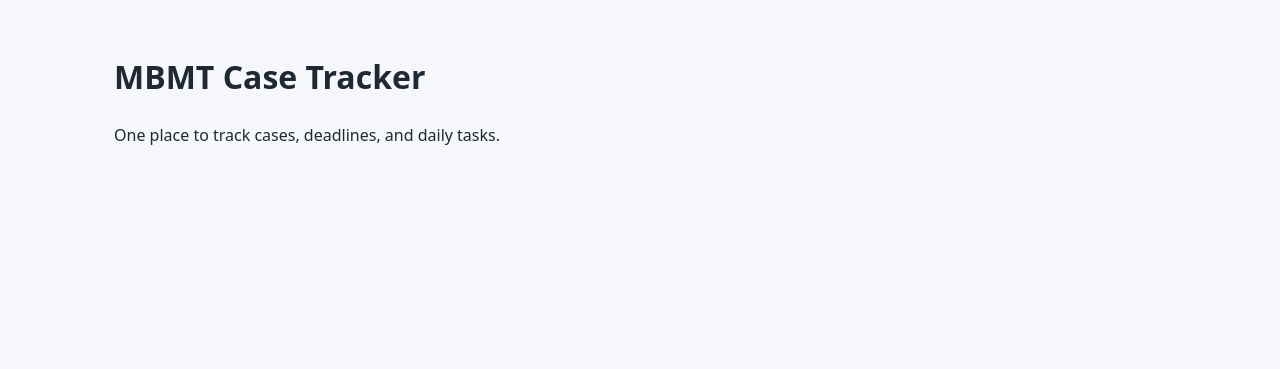
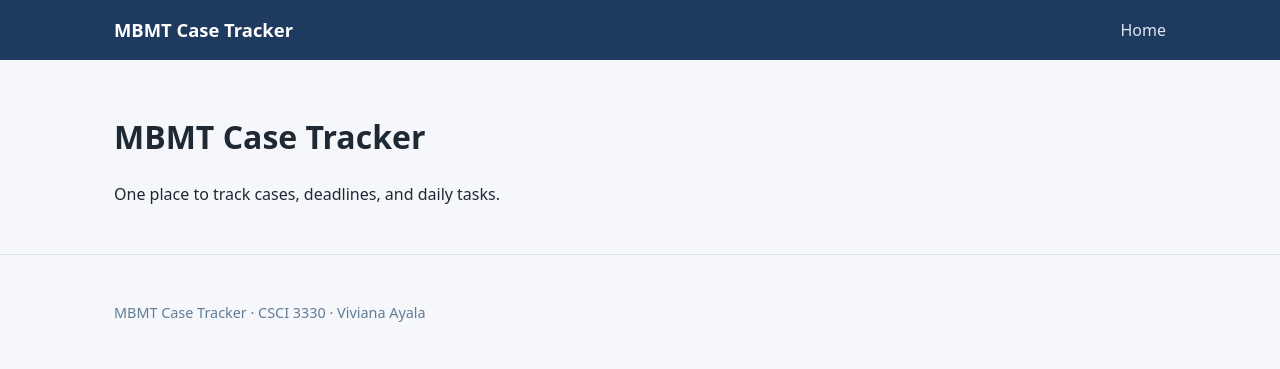
Before and after one commit to Vayala13/VA-3330-Final-Proj-App, a Node server app: page / in a window 1280 px wide. Shown: the top 369 px of the page. Run offline with Node 20, Linux system fonts and the light colour scheme.

Commit message:
Add header, nav, footer partials and 404/error handling middleware

```diff
--- a/public/css/styles.css
+++ b/public/css/styles.css
@@ -15,3 +15,50 @@ body {
   margin: 0 auto;
   padding: 2rem 1.5rem;
 }
+
+.site-header {
+  background: #1f3a5f;
+  color: #fff;
+}
+
+.header-inner {
+  display: flex;
+  align-items: center;
+  justify-content: space-between;
+  padding-top: 1rem;
+  padding-bottom: 1rem;
+}
+
+.brand {
+  color: #fff;
+  font-weight: 700;
+  font-size: 1.15rem;
+  text-decoration: none;
+}
+
+.site-nav a {
+  color: #dbe7f5;
+  text-decoration: none;
+  margin-left: 1.25rem;
+}
+
+.site-nav a:hover {
+  color: #fff;
+  text-decoration: underline;
+}
+
+.site-footer {
+  border-top: 1px solid #d9e2ec;
+  color: #627d98;
+  font-size: 0.9rem;
+}
+
+.error-page {
+  text-align: center;
+  padding: 3rem 0;
+}
+
+.error-page h1 {
+  font-size: 3rem;
+  margin-bottom: 0.25rem;
+}
--- a/server.js
+++ b/server.js
@@ -1,6 +1,7 @@
 import express from "express";
 import path from "node:path";
 import homeRouter from "./routes/home.js";
+import { notFound, errorHandler } from "./middleware/errorHandler.js";
 
 const app = express();
 const port = process.env.PORT || 3000;
@@ -11,6 +12,9 @@ app.use(express.static(path.join(import.meta.dirname, "public")));
 
 app.use("/", homeRouter);
 
+app.use(notFound);
+app.use(errorHandler);
+
 app.listen(port, () => {
   console.log(`Server running on port ${port}`);
 });
--- a/views/home.ejs
+++ b/views/home.ejs
@@ -1,15 +1,6 @@
-<!DOCTYPE html>
-<html lang="en">
-<head>
-  <meta charset="UTF-8">
-  <meta name="viewport" content="width=device-width, initial-scale=1.0">
-  <title><%= title %> | MBMT Case Tracker</title>
-  <link rel="stylesheet" href="/css/styles.css">
-</head>
-<body>
-  <main class="container">
-    <h1>MBMT Case Tracker</h1>
-    <p>One place to track cases, deadlines, and daily tasks.</p>
-  </main>
-</body>
-</html>
+<%- include("partials/header.ejs") %>
+
+<h1>MBMT Case Tracker</h1>
+<p>One place to track cases, deadlines, and daily tasks.</p>
+
+<%- include("partials/footer.ejs") %>
--- /dev/null
+++ b/views/partials/footer.ejs
@@ -0,0 +1,8 @@
+  </main>
+  <footer class="site-footer">
+    <div class="container">
+      <p>MBMT Case Tracker &middot; CSCI 3330 &middot; Viviana Ayala</p>
+    </div>
+  </footer>
+</body>
+</html>
--- /dev/null
+++ b/views/partials/header.ejs
@@ -0,0 +1,16 @@
+<!DOCTYPE html>
+<html lang="en">
+<head>
+  <meta charset="UTF-8">
+  <meta name="viewport" content="width=device-width, initial-scale=1.0">
+  <title><%= title %> | MBMT Case Tracker</title>
+  <link rel="stylesheet" href="/css/styles.css">
+</head>
+<body>
+  <header class="site-header">
+    <div class="container header-inner">
+      <a href="/" class="brand">MBMT Case Tracker</a>
+      <%- include("nav.ejs") %>
+    </div>
+  </header>
+  <main class="container">
--- /dev/null
+++ b/views/partials/nav.ejs
@@ -0,0 +1,3 @@
+<nav class="site-nav" aria-label="Main">
+  <a href="/">Home</a>
+</nav>
```
Also changed, not shown: middleware/errorHandler.js (added, +19 -0 lines), views/error.ejs (added, +9 -0 lines), 2 other files.
